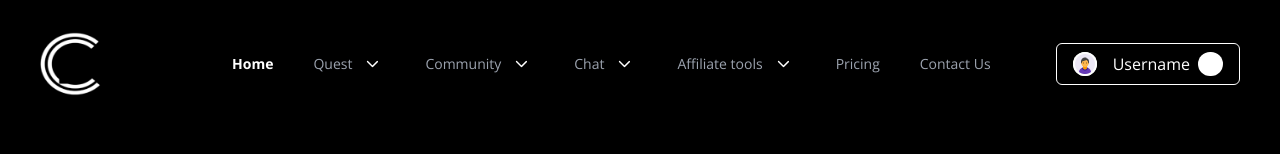
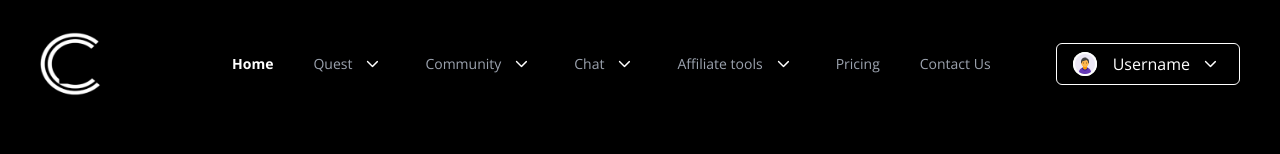
Before and after one commit to Alihissam/cnkavreactapp, a React (Vite) app in the folder react-webapp/: page /dashboard in a window 1280 px wide. Shown: the top 154 px of the page. Built offline with nearby package versions, Linux system fonts and the light colour scheme.

Commit message:
text changes

```diff
--- a/react-webapp/src/components/userComponents/QuestsNavBar.jsx
+++ b/react-webapp/src/components/userComponents/QuestsNavBar.jsx
@@ -141,7 +141,7 @@ export default function QuestsNavBar() {
             <span>Username</span>
             <img
               src={dropDownIcon}
-              className="h-6 bg-white rounded-full ml-2 transition-transform duration-300 ease-in-out transform hover:translate-x-1"
+              className="h-6 rounded-full ml-2 transition-transform duration-300 ease-in-out transform hover:translate-x-1"
               alt="Dropdown Icon"
             />
           </button>
--- a/react-webapp/src/components/visitorComponents/NavBar.jsx
+++ b/react-webapp/src/components/visitorComponents/NavBar.jsx
@@ -3,7 +3,7 @@ import { Link } from "react-router-dom";
 import { cnkavLogo, dropDownIcon, arrowIcon, humburger } from "../../images";
 import JoinUsModal from "./JoinUsModal";
 import PricingModal from "./PricingModal";
-import { FaArrowDown, FaArrowUp } from "react-icons/fa";
+import {  FaArrowUp } from "react-icons/fa";
 
 export default function NavBar() {
   const [isModal, setModal] = useState(false);
```
